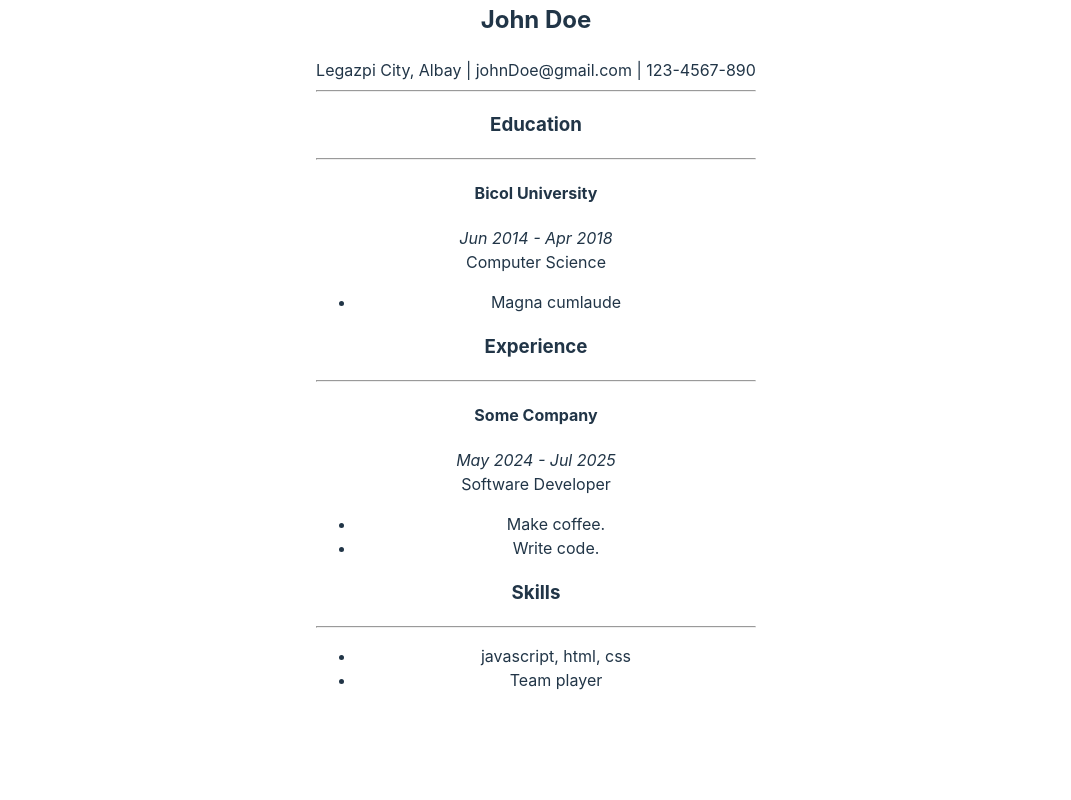
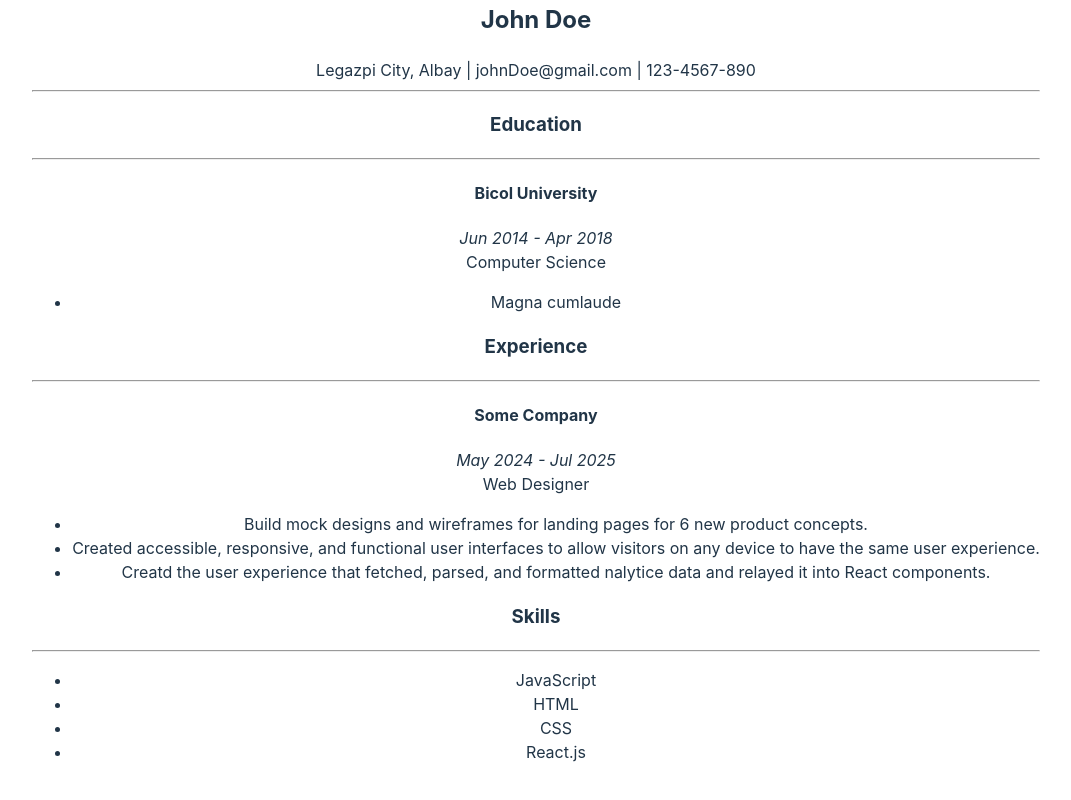
Before and after one commit to Toph765/cv-application, a React (Vite) app: page / in a window 1280 px wide. Shown: the part 735-1535 px from the top of the page, without its empty margins (104-1175 px from the left). Before the commit the page ends 1475 px from the top, so only its background shows below. Built offline with nearby package versions, Linux system fonts and the light colour scheme.

Commit message:
*: add dummy info

```diff
--- a/src/App.jsx
+++ b/src/App.jsx
@@ -33,26 +33,38 @@ function App() {
   const [pracExp, setPracExp] = useState([{
     id: 1,
     companyName: 'Some Company',
-    position: 'Software Developer',
+    position: 'Web Designer',
     from: '2024-05',
     to: '2025-07',
     responsibilities: [{
       id: 0,
-      task: 'Make coffee.',
+      task: 'Build mock designs and wireframes for landing pages for 6 new product concepts.',
     },
     {
       id: 1,
-      task: 'Write code.',
+      task: 'Created accessible, responsive, and functional user interfaces to allow visitors on any device to have the same user experience.',
+    },
+    {
+      id: 2,
+      task: 'Creatd the user experience that fetched, parsed, and formatted nalytice data and relayed it into React components.',
     }],
   }]);
 
   const [skills, setSkills] = useState([{
     id: 0,
-    skill: 'javascript, html, css',
+    skill: 'JavaScript',
   },
   {
     id: 1,
-  skill: 'Team player'
+    skill: 'HTML'
+  },
+  {
+    id: 2,
+    skill: 'CSS'
+  },
+  {
+    id: 3,
+    skill: 'React.js'
   }]);
 
   const [activeIndex, setActiveIndex] = useState(0);
```
